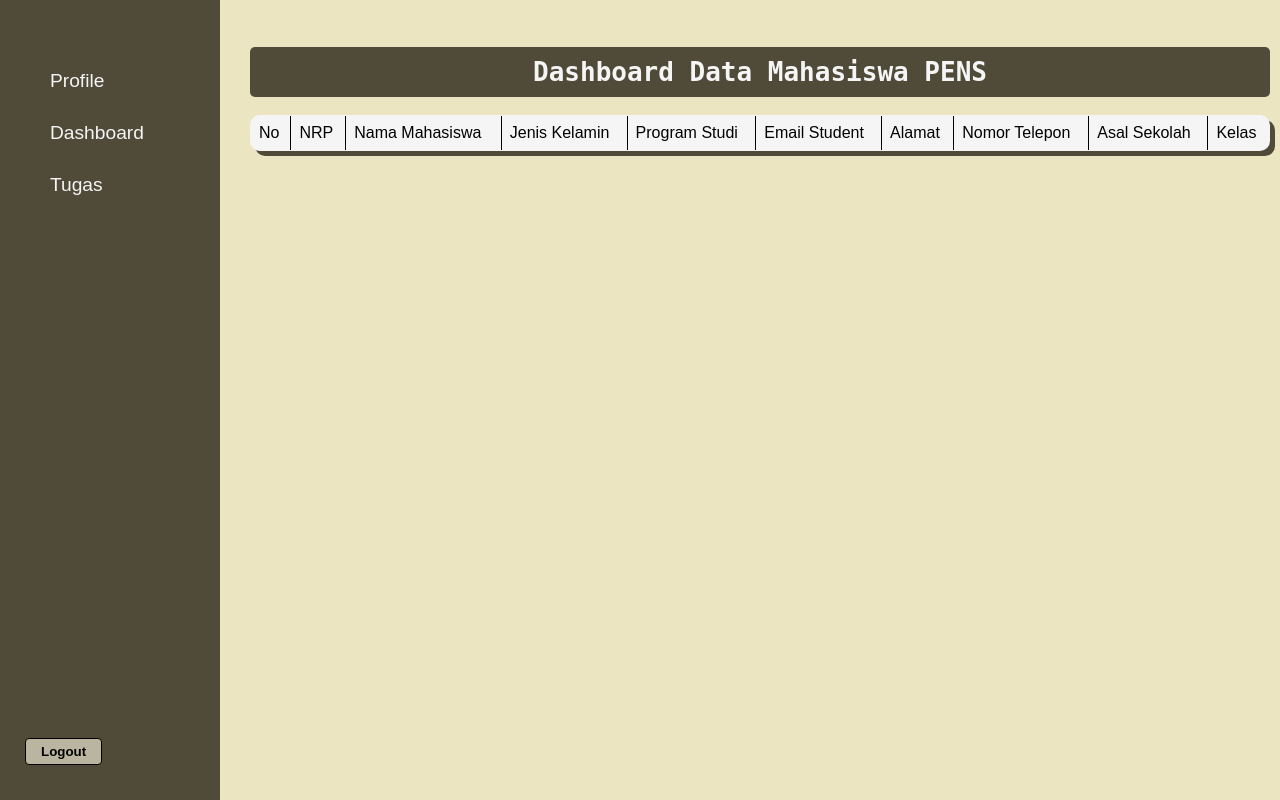
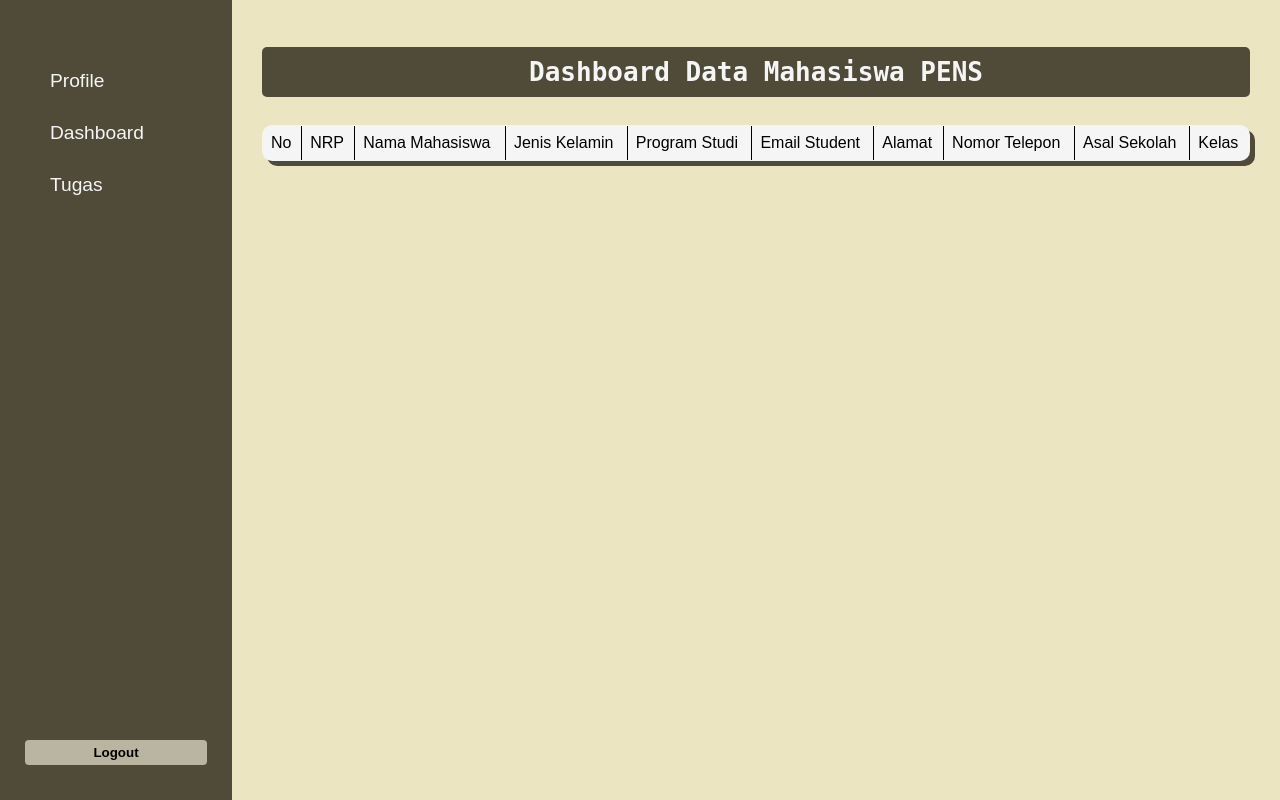
Before and after one commit to Codaop/Project-UAS, a PHP site: page /main_page.php in a window 1280 px wide. Run offline with PHP 8.4, Linux system fonts and the light colour scheme; the visitor is signed in with stand-in values (Sample User, id 1); data that the repository does not hold is empty.

Commit message:
adding some animation to button and fixing layout

```diff
--- a/CSS/main_page.css
+++ b/CSS/main_page.css
@@ -2,6 +2,12 @@ body {
     background-color: #EBE5C2;
     margin: 0;
     font-family: Arial, sans-serif;
+}
+
+html, body {
+    height: 100%;
+    margin: 0;
+    padding: 0;
 }
 
 /*Styling sidebar*/
@@ -13,6 +19,7 @@ body {
     width: 15%;
     background-color: #504B38;
     justify-content: space-between;
+
 }
 
 .sidebar a {
@@ -47,18 +54,19 @@ body {
 }
 
 .main-content {
+    flex: 1;
     display: flex;
     flex-direction: column;
-    align-self: flex-start;
-    width: 85%;
     padding: 20px;
     gap: 25px;
+    overflow-y: auto;  /*Fix scroll jika konten panjang*/
+    overflow-x: auto;
 }
 
 .container {
+    display: flex;
+    flex-direction: column;
     padding: 10px;
-    margin: auto 0;
-    width: 100%;
 }
 
 button {
@@ -72,10 +80,22 @@ button {
     cursor: pointer;
 }
 
+#logout_button{
+    display: flex;
+}
+
 #logout_button button {
+    width: 220px;
+    border-width: 0;
     color: black;
     background-color: #bab5a0;
 }
+
+#logout_button button:hover {
+    transition: 0.3s ease;
+    box-shadow: 4px 4px #7b786a;
+}
+
 
 h1 {
     text-align: center;
--- a/CSS/tugas.css
+++ b/CSS/tugas.css
@@ -101,7 +101,7 @@ body {
 
 .detailBtn:hover {
     cursor: pointer;
-    transition: 0.1s ease;
+    transition: 0.3s ease;
     box-shadow: 4px 4px #504B38;
 }
 
--- a/main_page.php
+++ b/main_page.php
@@ -34,8 +34,7 @@ if (!isset($_SESSION['user_is_logged_in']) || $_SESSION['user_is_logged_in'] !==
                         <td>Kelas</td>
                     </tr>
                     <?php
-                    $showDelete = $_SESSION['role'];
-                    $showUpdate = $_SESSION['role'];
+                    $showBtn_updtdel = $_SESSION['role'];
                     $showInput = $_SESSION['role'];
                     $number = 1;
                     $sql = "SELECT * FROM mahasiswa WHERE role = 1";
@@ -53,20 +52,18 @@ if (!isset($_SESSION['user_is_logged_in']) || $_SESSION['user_is_logged_in'] !==
                             echo "<td>" . $row["nomor_telepon"] . "</td>";
                             echo "<td>" . $row["asal_sekolah"] . "</td>";
                             echo "<td>" . $row["kelas"] . "</td>";
+                            if ($showBtn_updtdel == 0) {
                                 echo "<td>";
-                            if ($showUpdate == 0) {
                                 echo "<form method='POST' action='update_form.php' style='display:inline;'>
                                 <input type='hidden' name='mahasiswa_id' value='" . $row['mahasiswa_id'] . "'>
                                 <button type='submit'>Update</button>
                                 </form>";
-                            }
-                            if ($showDelete == 0) {
                                 echo "<form method='POST' action='delete_data.php' style='display:inline;'>
                                 <input type='hidden' name='mahasiswa_id' value='" . $row['mahasiswa_id'] . "'>
                                 <button type='submit'>Delete</button>
                                 </form>";
+                                echo "</td>";
                             }
-                            echo "</td>";
                             $number++;
                         }
                     }
--- a/sidebar.php
+++ b/sidebar.php
@@ -4,7 +4,6 @@
 <head>
     <meta charset="UTF-8">
     <meta name="viewport" content="width=device-width, initial-scale=1.0">
-    <link rel="stylesheet" href="CSS/sidebar.css">
 </head>
 
 <body>
```
Also changed, not shown: CSS/detail_tugas.css (+6 -1 lines). Lines whose indentation alone changed are shown as unchanged.
